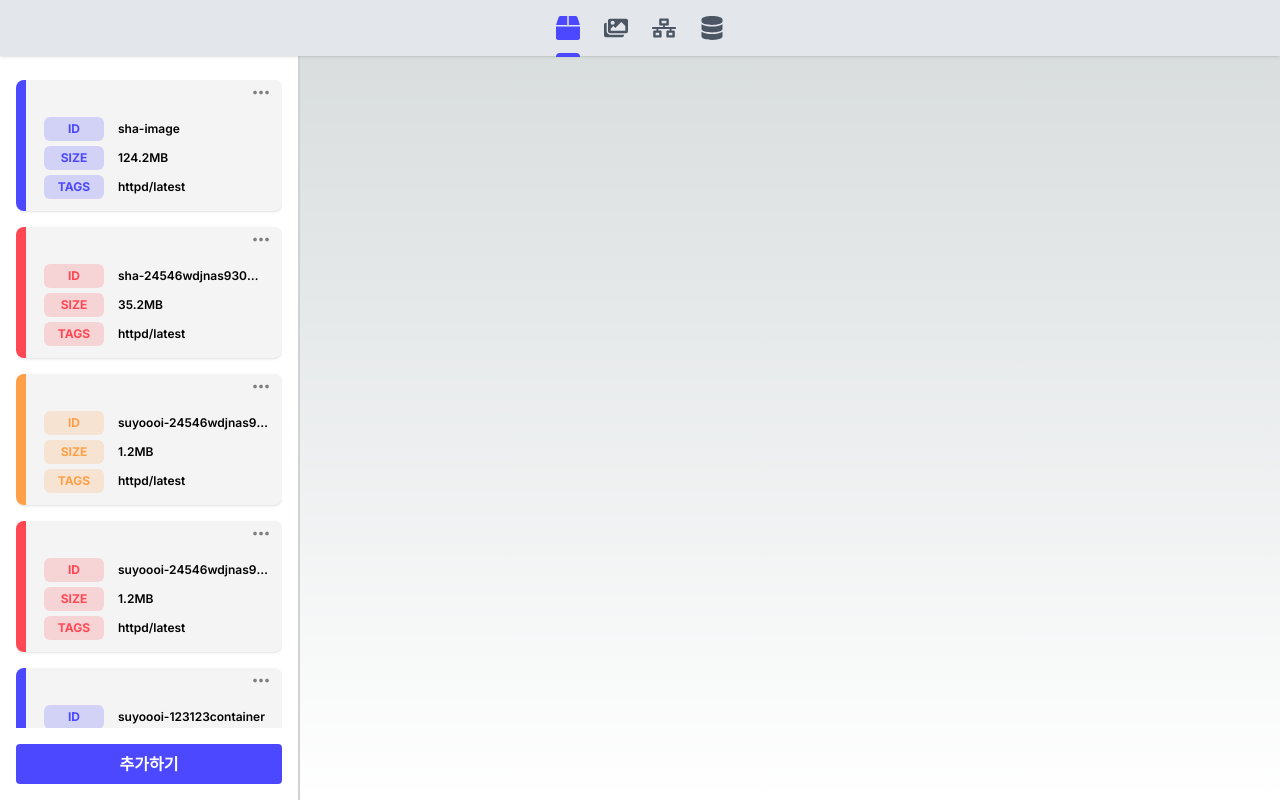
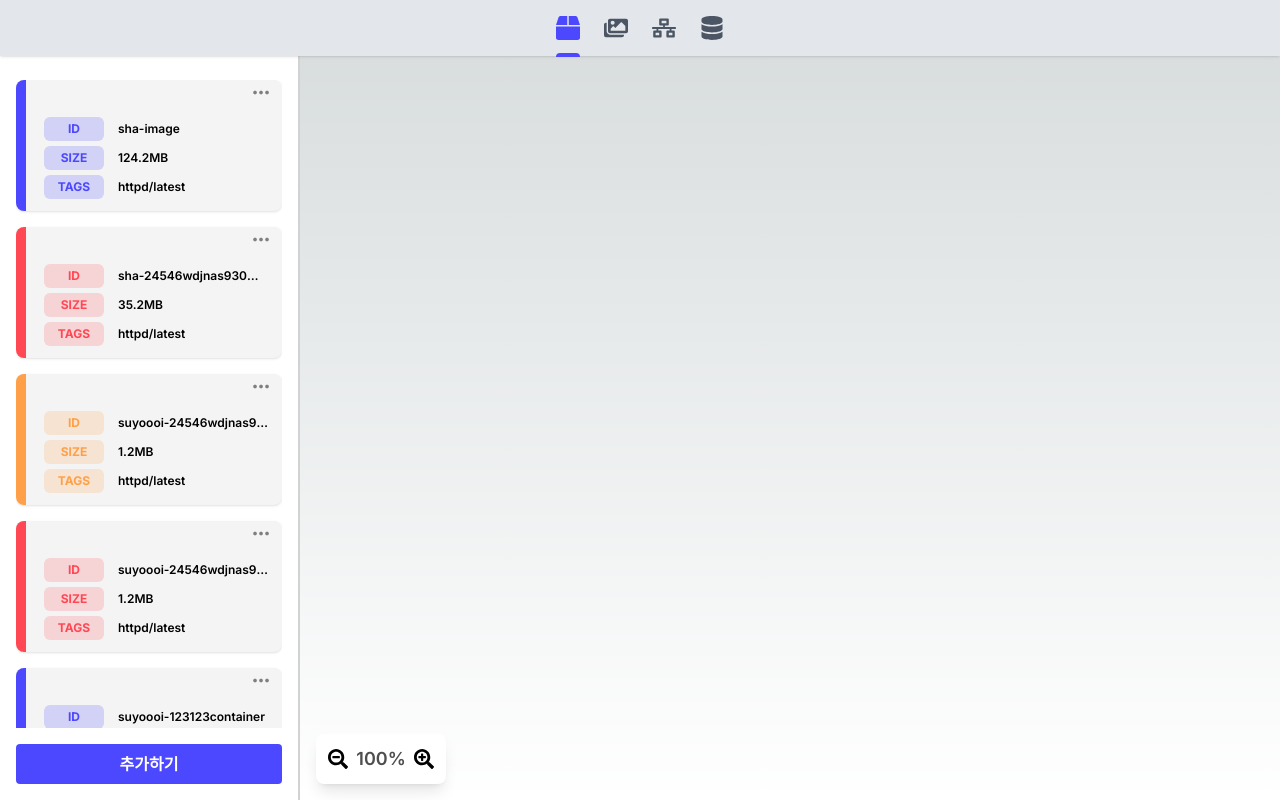
Before and after one commit to yeoniii20/goraebab_web, a Next.js app: page / in a window 1280 px wide. Built offline with nearby package versions, Linux system fonts and the light colour scheme.

Commit message:
design: add zoom button section

```diff
--- a/src/components/layout/layout.tsx
+++ b/src/components/layout/layout.tsx
@@ -3,15 +3,17 @@
 import React from 'react';
 import Header from './header';
 import Sidebar from './sideBar';
+import ZoomButtons from '../button/zoomButtons';
 
 const Layout = ({ children }: { children: React.ReactNode }) => {
   return (
     <div className="relative flex h-screen bg-basic_1">
       <Sidebar />
-      <div className="flex flex-col flex-1">
+      <div className="flex flex-col flex-1 relative">
         <Header />
-        <div className="flex-1 overflow-y-auto bg-basic_1 mt-14 p-4  ml-[300px]">
-          <main>{children}</main>
+        <div className="flex-1 overflow-y-auto bg-basic_1 mt-14 p-4 ml-[300px] relative">
+          <main className="relative">{children}</main>
+          <ZoomButtons />
         </div>
       </div>
     </div>
```
